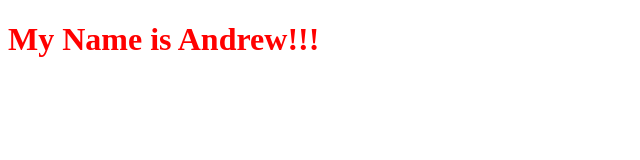
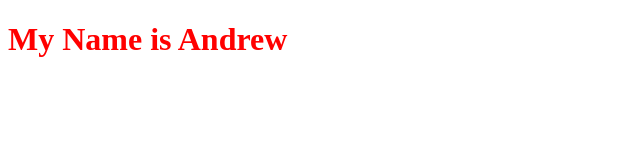
Before and after one commit to OvOvsepyan/First-Github-Project, a plain HTML site: page index.html in a window 1280 px wide. Shown: the full height of the page, 0-640 px from the left. Drawn offline with Linux system fonts and the light colour scheme.

Commit message:
Remove exclmation marks

```diff
--- a/index.html
+++ b/index.html
@@ -8,6 +8,6 @@
     <link rel="stylesheet" href="styles.css">
 </head>
 <body>
-    <h1>My Name is Andrew!!!</h1>
+    <h1>My Name is Andrew</h1>
 </body>
 </html>
```
